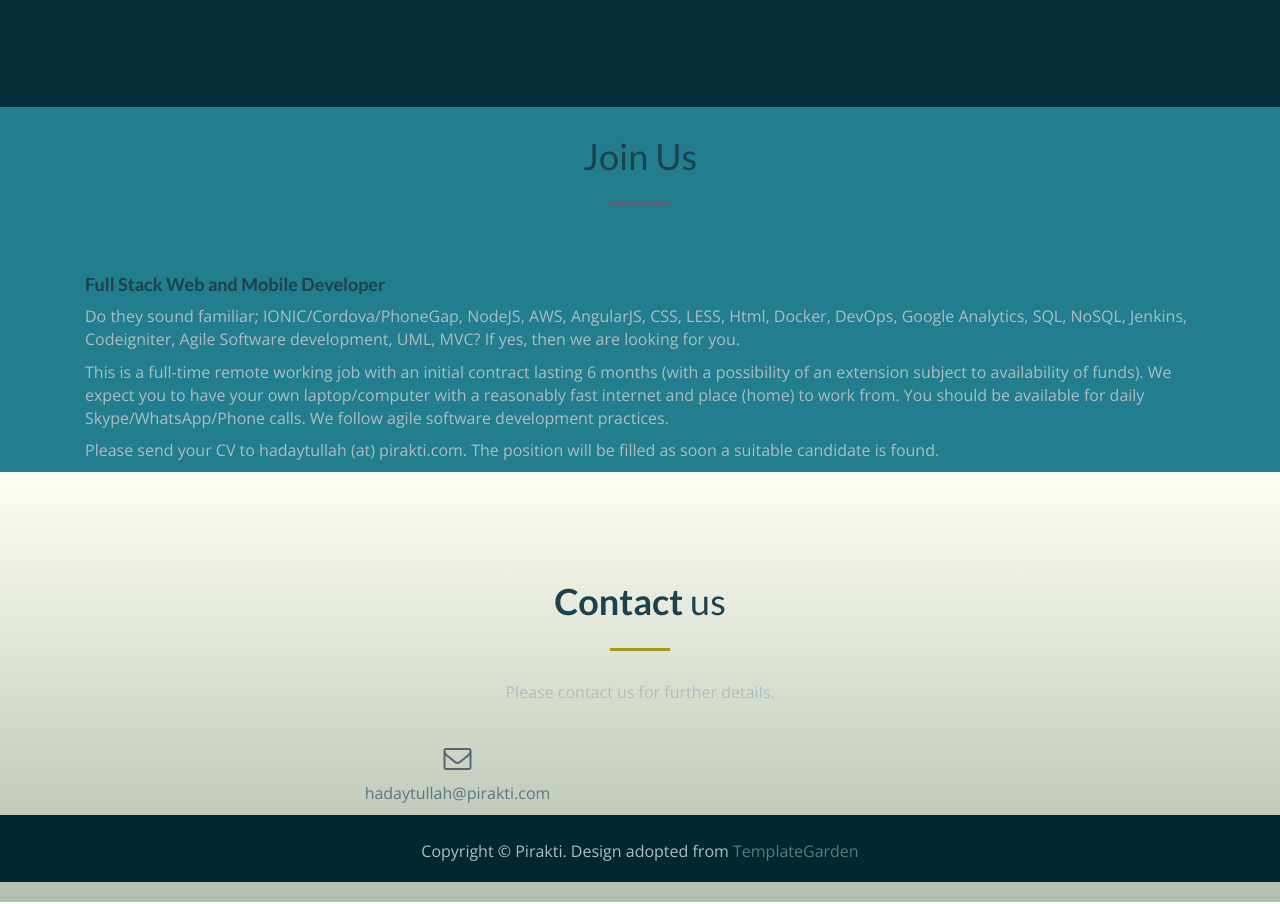
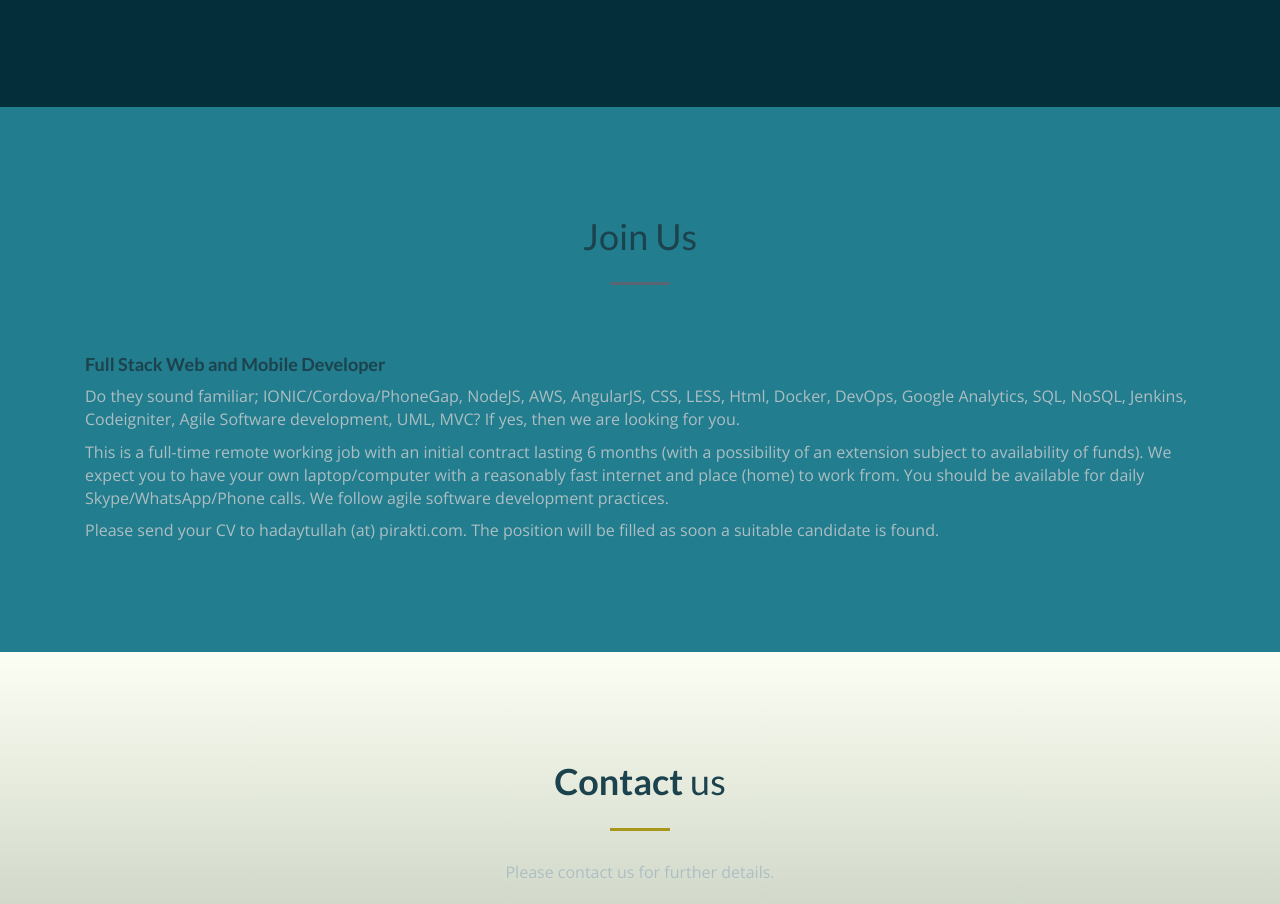
Before and after one commit to hadaytullah/bytecode, a plain HTML site: page index.html in a window 1280 px wide. Shown: the part 923-1827 px from the top of the page. Drawn offline with nearby package versions, Linux system fonts and the light colour scheme; some packages are replaced by stand-ins of ours; a script that the page names is missing.

Commit message:
career section padding added

```diff
--- a/index.html
+++ b/index.html
@@ -358,7 +358,7 @@
   </div>
 </div-->
 
-<div id="career-section" style="background: rgb(34, 125, 142);"> <!--class="text-center"-->
+<div id="career-section" style="background: rgb(34, 125, 142); padding: 80px 0 100px 0;"> <!--class="text-center"-->
   <div class="container">
     <div class="section-title wow fadeInDown text-center">
       <h2>Join Us</h2>
```
